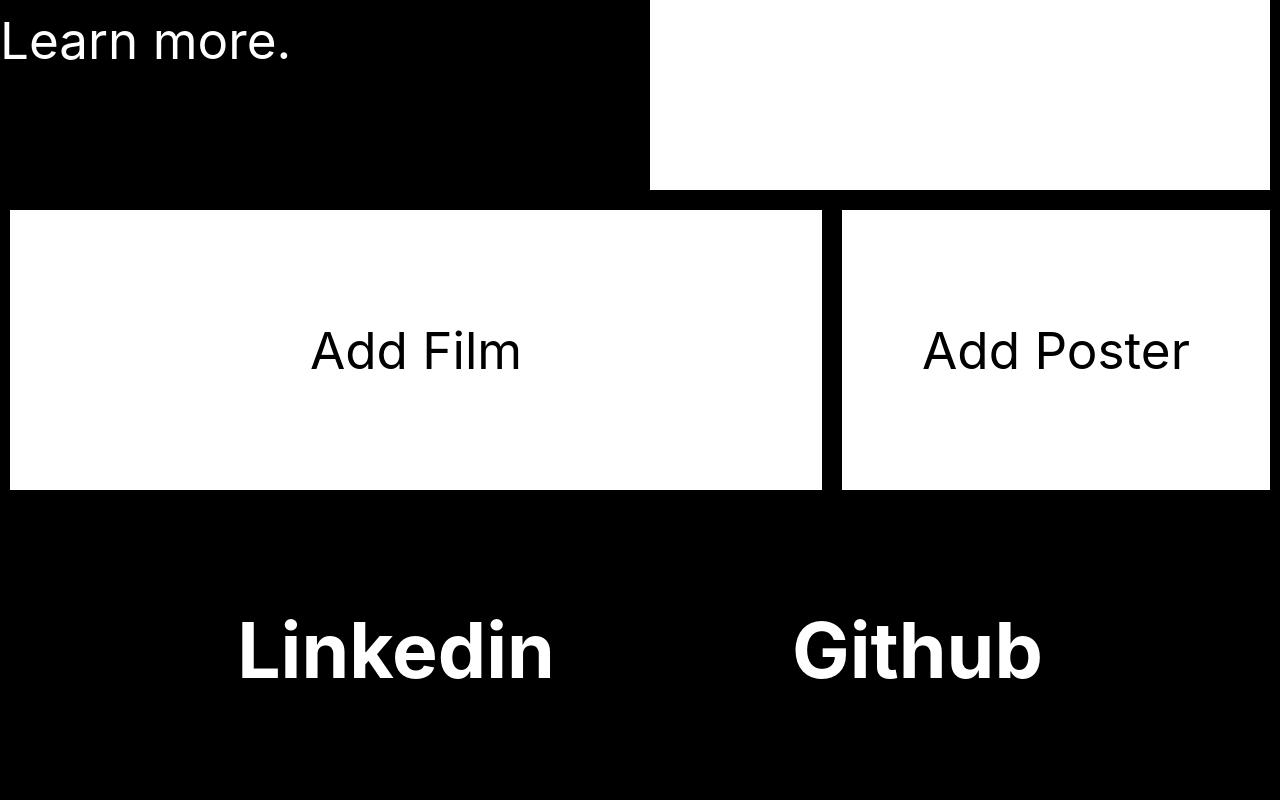
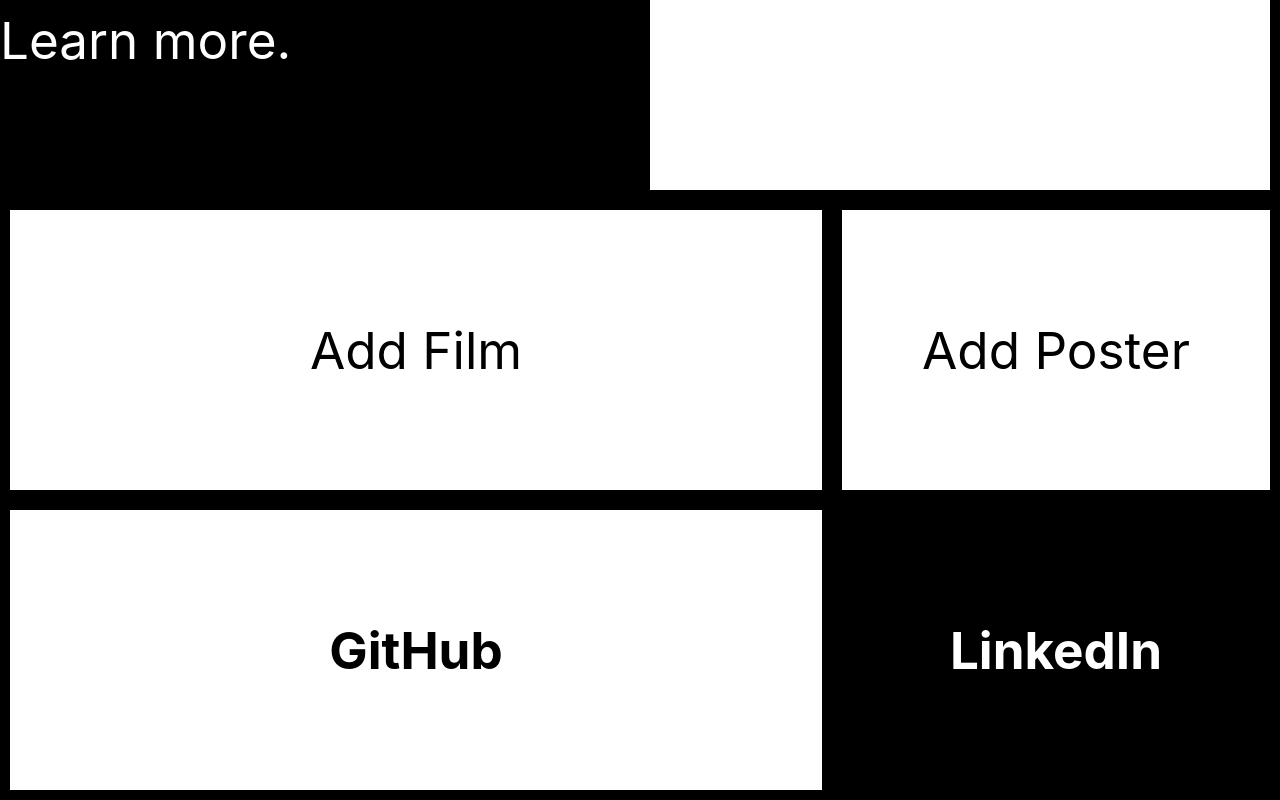
Before and after one commit to eterral/realist-socialism, a React (Create React App) app in the folder front-end/client/: page / in a window 1280 px wide. Shown: the part 1400-2200 px from the top of the page. Built offline with nearby package versions, Linux system fonts and the light colour scheme; no server answers.

Commit message:
styled footer

```diff
--- a/front-end/client/src/components/Footer/Footer.css
+++ b/front-end/client/src/components/Footer/Footer.css
@@ -1,14 +1,29 @@
-.footer{
-    width: 100vw;
+.footer-left{
+    width: 65vw;
     height: 300px;
-    background-color: rgb(0, 0, 0);
     display: flex;
     justify-content: space-evenly;
     align-items: center;
+    text-decoration: none;
+    font-size: 2vw;
+    border-style: solid;
+    border-width: 10px;
+    box-sizing: border-box;
 }
 
-.footer-text{
+.footer-right{
+    width: 35vw;
+    height: 300px;
+    display: flex;
+    justify-content: space-evenly;
+    align-items: center;
     text-decoration: none;
+    font-size: 2vw;
     color: rgb(255, 255, 255);
-    font-size: 6vw;
+    background-color: rgb(0, 0, 0);
 }
+
+.footer{
+    display: flex;
+    flex-direction: row;
+}
--- a/front-end/client/src/components/Footer/Footer.jsx
+++ b/front-end/client/src/components/Footer/Footer.jsx
@@ -3,8 +3,12 @@
 export default function Footer() {
     return (
         <div className='footer'>
-            <h1 className='footer-text'>Linkedin</h1>
-            <h1 className='footer-text'>Github</h1>
+            <div className='footer-left'>
+                <h1 className='footer-text'>GitHub</h1>
+            </div>
+            <div className='footer-right'>
+                <h1 className='footer-text'>LinkedIn</h1>
+            </div>
         </div>
     )
 }
```
